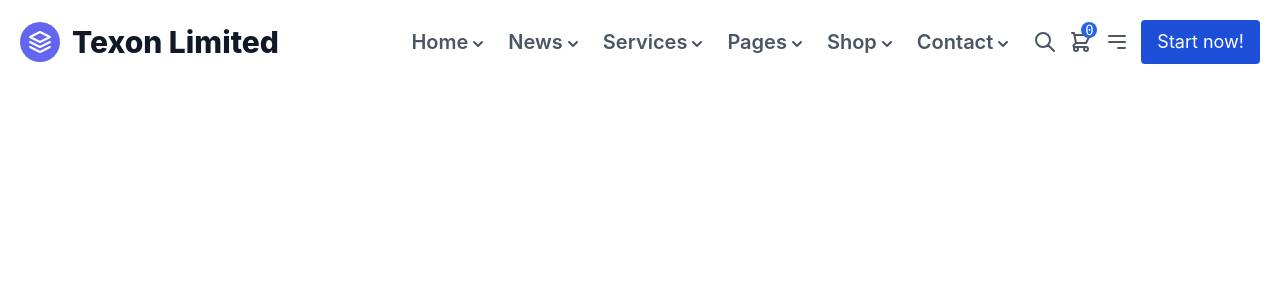
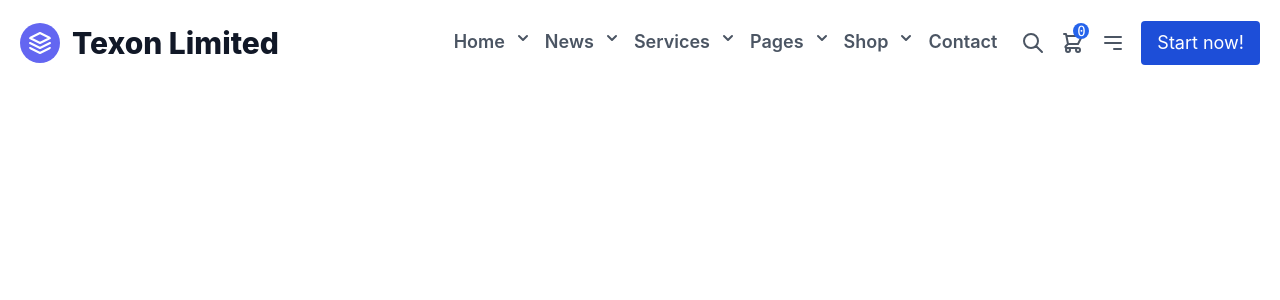
Before and after one commit to mdyamin007/TexonLimited_nextjs, a React (Create React App) app: page / in a window 1280 px wide. Shown: the top 300 px of the page. Built offline with nearby package versions, Linux system fonts and the light colour scheme.

Commit message:
navbar modified

```diff
--- a/src/components/NavBar/index.js
+++ b/src/components/NavBar/index.js
@@ -1,9 +1,33 @@
-import React from "react";
+import React, { useState } from "react";
+import NavLink from "../NavLink";
 
 const NavBar = () => {
+  const menus = [
+    { menu: "Home", subMenus: ["Home1", "Home2", "Home3", "Home4"] },
+    { menu: "News", subMenus: ["Right Sidebar", "Left Sidebar"] },
+    {
+      menu: "Services",
+      subMenus: [
+        "Digital marketing",
+        "Graphic design",
+        "Security systems",
+        "Internet services",
+        "Optimizing System",
+        "Web development",
+      ],
+    },
+    {
+      menu: "Pages",
+      subMenus: ["About us", "Careers", "Team", "Contact", "FAQ"],
+    },
+    { menu: "Shop", subMenus: ["Products", "Cart", "Checkout", "My account"] },
+    { menu: "Contact" },
+  ];
+
   return (
     <header className="text-gray-600 body-font">
       <div className="container mx-auto flex flex-wrap p-5 flex-col md:flex-row items-center">
+        {/* Logo and Brand Name  */}
         <a
           href="/"
           className="flex title-font font-medium items-center text-gray-900 mb-4 md:mb-0"
@@ -23,101 +47,18 @@ const NavBar = () => {
           <span className="ml-3 text-3xl font-extrabold">Texon Limited</span>
         </a>
 
+        {/* Nav Links */}
         <nav className="md:ml-auto flex flex-wrap items-center text-xl justify-center font-semibold">
-          <a className="cursor-pointer mr-5 hover:text-gray-900">
-            Home
-            <svg
-              xmlns="http://www.w3.org/2000/svg"
-              className="h-5 w-5 inline"
-              viewBox="0 0 20 20"
-              fill="currentColor"
-            >
-              <path
-                fillRule="evenodd"
-                d="M5.293 7.293a1 1 0 011.414 0L10 10.586l3.293-3.293a1 1 0 111.414 1.414l-4 4a1 1 0 01-1.414 0l-4-4a1 1 0 010-1.414z"
-                clipRule="evenodd"
-              />
-            </svg>
-          </a>
-          <a className="cursor-pointer mr-5 hover:text-gray-900">
-            News
-            <svg
-              xmlns="http://www.w3.org/2000/svg"
-              className="h-5 w-5 inline"
-              viewBox="0 0 20 20"
-              fill="currentColor"
-            >
-              <path
-                fillRule="evenodd"
-                d="M5.293 7.293a1 1 0 011.414 0L10 10.586l3.293-3.293a1 1 0 111.414 1.414l-4 4a1 1 0 01-1.414 0l-4-4a1 1 0 010-1.414z"
-                clipRule="evenodd"
-              />
-            </svg>
-          </a>
-          <a className="cursor-pointer mr-5 hover:text-gray-900">
-            Services
-            <svg
-              xmlns="http://www.w3.org/2000/svg"
-              className="h-5 w-5 inline"
-              viewBox="0 0 20 20"
-              fill="currentColor"
-            >
-              <path
-                fillRule="evenodd"
-                d="M5.293 7.293a1 1 0 011.414 0L10 10.586l3.293-3.293a1 1 0 111.414 1.414l-4 4a1 1 0 01-1.414 0l-4-4a1 1 0 010-1.414z"
-                clipRule="evenodd"
-              />
-            </svg>
-          </a>
-          <a className="cursor-pointer mr-5 hover:text-gray-900">
-            Pages
-            <svg
-              xmlns="http://www.w3.org/2000/svg"
-              className="h-5 w-5 inline"
-              viewBox="0 0 20 20"
-              fill="currentColor"
-            >
-              <path
-                fillRule="evenodd"
-                d="M5.293 7.293a1 1 0 011.414 0L10 10.586l3.293-3.293a1 1 0 111.414 1.414l-4 4a1 1 0 01-1.414 0l-4-4a1 1 0 010-1.414z"
-                clipRule="evenodd"
-              />
-            </svg>
-          </a>
-          <a className="cursor-pointer mr-5 hover:text-gray-900">
-            Shop
-            <svg
-              xmlns="http://www.w3.org/2000/svg"
-              className="h-5 w-5 inline"
-              viewBox="0 0 20 20"
-              fill="currentColor"
-            >
-              <path
-                fillRule="evenodd"
-                d="M5.293 7.293a1 1 0 011.414 0L10 10.586l3.293-3.293a1 1 0 111.414 1.414l-4 4a1 1 0 01-1.414 0l-4-4a1 1 0 010-1.414z"
-                clipRule="evenodd"
-              />
-            </svg>
-          </a>
-          <a className="cursor-pointer mr-5 hover:text-gray-900">
-            Contact
-            <svg
-              xmlns="http://www.w3.org/2000/svg"
-              className="h-5 w-5 inline"
-              viewBox="0 0 20 20"
-              fill="currentColor"
-            >
-              <path
-                fillRule="evenodd"
-                d="M5.293 7.293a1 1 0 011.414 0L10 10.586l3.293-3.293a1 1 0 111.414 1.414l-4 4a1 1 0 01-1.414 0l-4-4a1 1 0 010-1.414z"
-                clipRule="evenodd"
-              />
-            </svg>
-          </a>
+          {menus.map((menu) => (
+            <NavLink menu={menu} />
+          ))}
         </nav>
-
+        {/* Search & Cart Logo  */}
         <div className="flex">
-          <a role="button" className="mr-3">
+          <a
+            role="button"
+            className="ml-4 transition-transform duration-300 ease-in-out transform hover:rotate-90"
+          >
             <svg
               xmlns="http://www.w3.org/2000/svg"
               className="h-6 w-6"
@@ -133,7 +74,10 @@ const NavBar = () => {
               />
             </svg>
           </a>
-          <a role="button" className="relative flex mr-3">
+          <a
+            role="button"
+            className="relative flex ml-4 transition-transform duration-300 ease-in-out transform hover:scale-105"
+          >
             <svg
               xmlns="http://www.w3.org/2000/svg"
               className="h-6 w-6"
@@ -152,7 +96,10 @@ const NavBar = () => {
               0
             </span>
           </a>
-          <a role="button" className="mr-3">
+          <a
+            role="button"
+            className="ml-4 transition-transform duration-300 ease-in-out transform hover:scale-125"
+          >
             <svg
               xmlns="http://www.w3.org/2000/svg"
               className="h-6 w-6"
@@ -169,7 +116,9 @@ const NavBar = () => {
             </svg>
           </a>
         </div>
-        <button className="bg-blue-700 text-white px-4 py-2 rounded text-lg hover:bg-blue-800">
+
+        {/* Button */}
+        <button className="bg-blue-700 text-white ml-4 px-4 py-2 rounded text-lg hover:bg-blue-800">
           Start now!
         </button>
       </div>
--- /dev/null
+++ b/src/components/NavLink/index.js
@@ -0,0 +1,58 @@
+import React, { useState } from "react";
+import { ChevronDownIcon } from "@heroicons/react/solid";
+
+const NavLink = ({ menu }) => {
+  const [active, setActive] = useState(false);
+  const handleActive = () => {
+    setActive(!active);
+  };
+
+  if (menu.subMenus) {
+    return (
+      <div
+        onMouseEnter={handleActive}
+        onMouseLeave={handleActive}
+        className="relative inline-block text-left"
+      >
+        <div className="transition-all duration-300 ease-in-out transform border-b border-transparent hover:border-b hover:border-blue-700 hover:translate-y-1">
+          <button className="inline-flex justify-center w-full px-2 py-2 bg-white text-lg text-gray-600 font-semibold hover:text-blue-800">
+            {menu.menu}
+            <ChevronDownIcon
+              className="-mr-1 ml-2 h-5 w-5"
+              aria-hidden="true"
+            />
+          </button>
+        </div>
+
+        <div
+          className={
+            active
+              ? "origin-top-right absolute right-0 mt-2 w-64 rounded-md shadow-lg bg-white ring-1 ring-black ring-opacity-5 focus:outline-none"
+              : "hidden"
+          }
+        >
+          <div className="bg-white py-2 px-6 text-gray-600">
+            {menu.subMenus &&
+              menu.subMenus.map((subMenu) => (
+                <div className="px-2 py-3 hover:bg-blue-100 hover:text-blue-600 font-normal">
+                  <a href="#">{subMenu}</a>
+                </div>
+              ))}
+          </div>
+        </div>
+      </div>
+    );
+  } else {
+    return (
+      <div className="relative inline-block text-left">
+        <div className="transition-all duration-300 ease-in-out border-b border-transparent hover:border-b hover:border-blue-700">
+          <button className="inline-flex justify-center w-full px-2 py-2 bg-white text-lg text-gray-600 font-semibold hover:text-blue-800">
+            {menu.menu}
+          </button>
+        </div>
+      </div>
+    );
+  }
+};
+
+export default NavLink;
```
Also changed, not shown: 1 other file (tests, documents, lock files or other folders).
